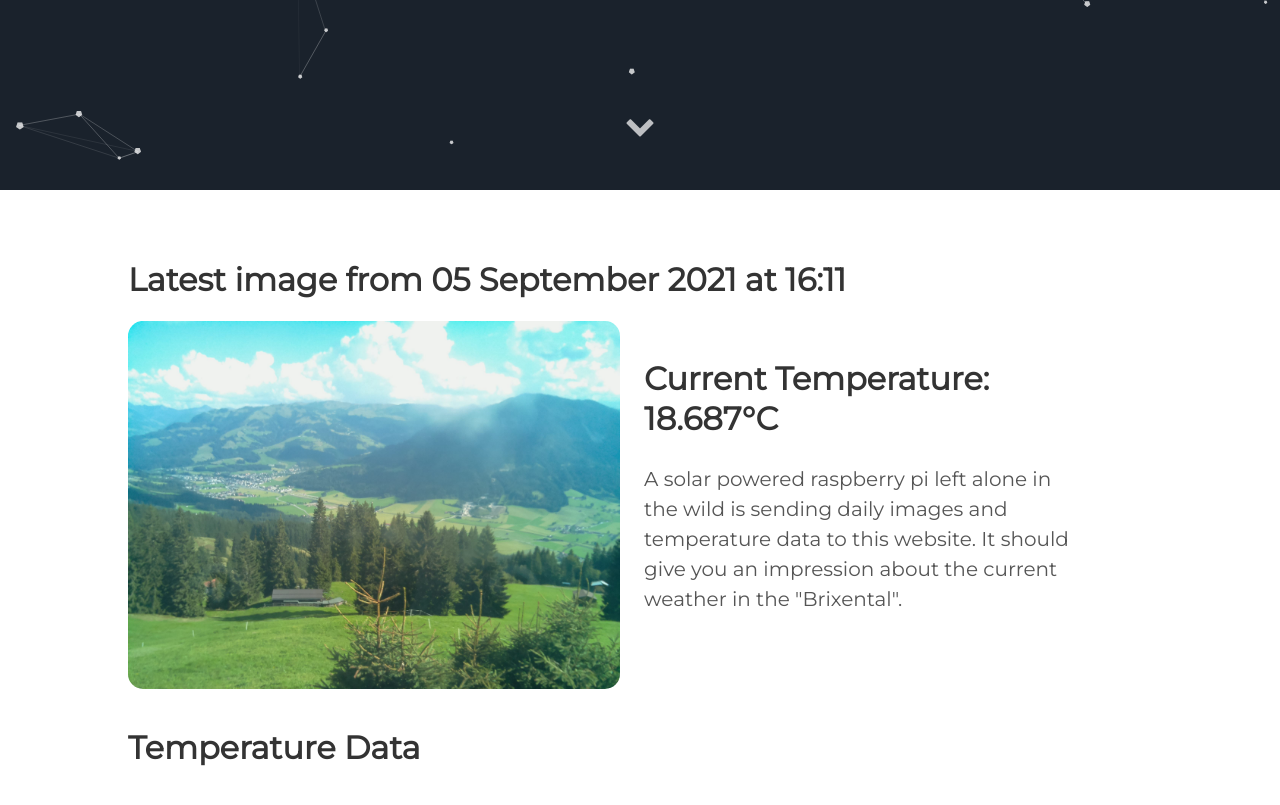
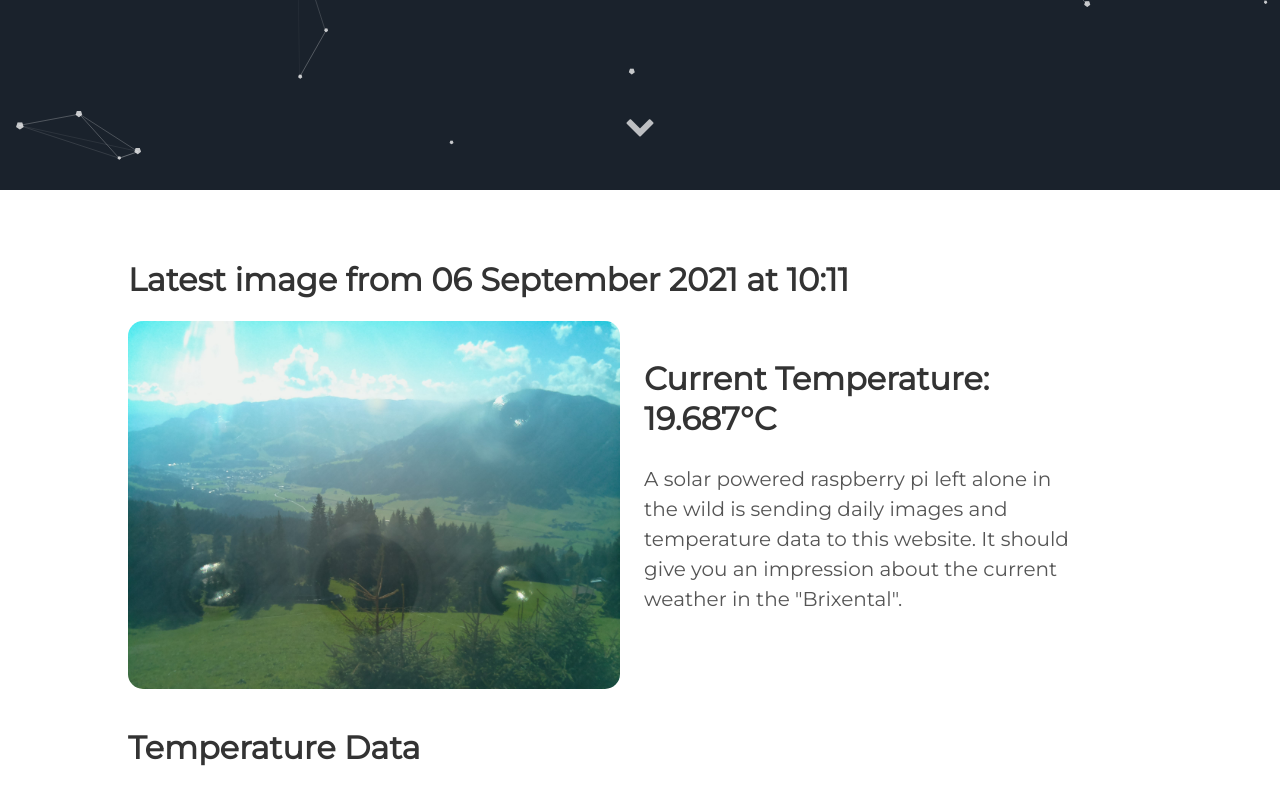
Before and after one commit to vektorious/vektorious.github.io, a Jekyll site: the page built from resources/huette.md, in a window 1280 px wide and 900 px high, scrolled down 710 px. Shown: the top 805 px of the window. Built offline with Jekyll 4.4.1, drawn with Linux system fonts in a browser that asks for light colours.

Commit message:
I'm a bot beep boop

```diff
--- a/resources/huette.md
+++ b/resources/huette.md
@@ -6,13 +6,13 @@ image: '/assets/img/'
 description: 'Live image from the Austrian alps'
 twitter_text: ' '
 ---
-## Latest image from 05 September 2021 at 16:11
+## Latest image from 06 September 2021 at 10:11
 <div class="huette">
   <div class="huette-image">
     <img src="{{ "/assets/img/huette.jpg" | prepend: site.baseurl }}">
   </div>
   <div class="huette-text">
-        <h2>Current Temperature: 18.687°C</h2>
+        <h2>Current Temperature: 19.687°C</h2>
         <p>A solar powered raspberry pi left alone in the wild is sending daily images and temperature data to this website. It should give you an impression about the current weather in the "Brixental".</p>
 
   </div>
```
Also changed, not shown: rpi-script/2021-09-06_100951.txt (renamed from rpi-script/2021-09-05_160944.txt, +6 -5 lines), rpi-script/huette.md (+2 -2 lines), assets/img/huette.jpg, assets/img/temp_plot.png, rpi-script/temp_plot.png, 1 other file.
